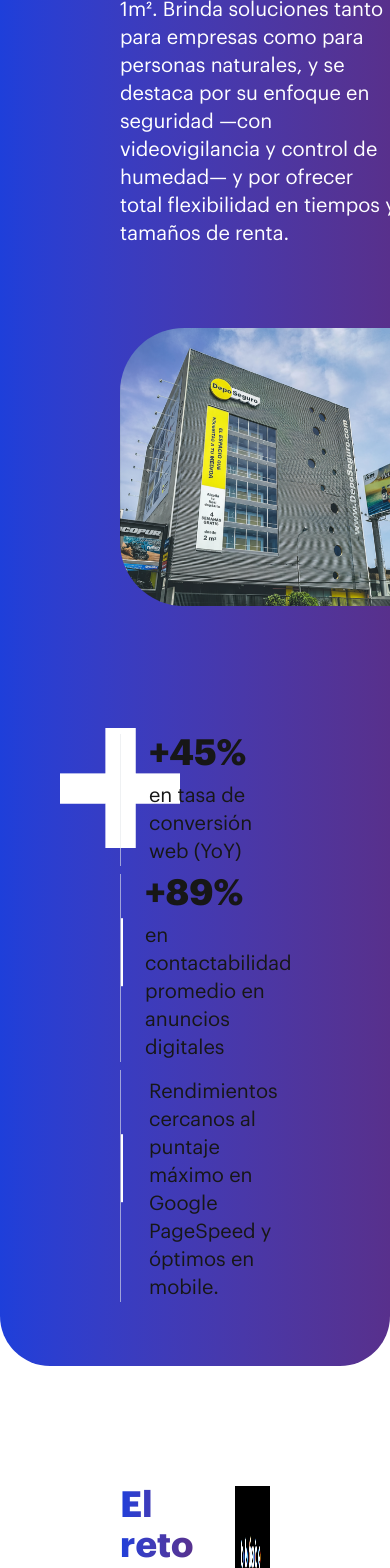
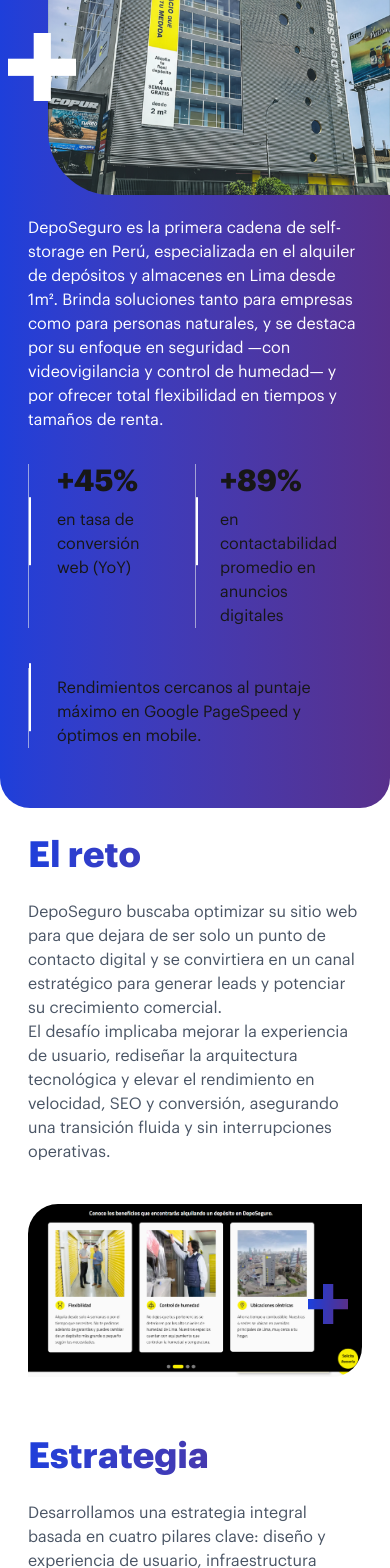
Before and after one commit to falarcon281096/attach-group, a Next.js app: page /casos-de-exito/deposeguro in a window 390 px wide. Shown: the part 432-2000 px from the top of the page. Built offline with nearby package versions, Linux system fonts and the light colour scheme.

Commit message:
Ultima plantilla para casos de exito deposeguro

```diff
--- a/src/app/casos-de-exito/deposeguro/page.tsx
+++ b/src/app/casos-de-exito/deposeguro/page.tsx
@@ -1,6 +1,5 @@
 "use client";
 
-import Link from "next/link";
 import Image from "next/image";
 import ResultsSection from "../../../components/ResultsSection";
 import Header from "../../../components/Header";
@@ -32,54 +31,63 @@
         <Header />
 
         {/* Hero Section */}
-        <div className="bg-linear-to-r from-[#1e3fda] to-[#58308c]  rounded-b-[50px] relative z-10">
-          <div className="rounded-b-[50px]  ml-15 pt-20 pb-16">
-            <div className="grid lg:grid-cols-2 gap-12 items-center ml-15">
+        <div className="bg-linear-to-r from-[#1e3fda] to-[#58308c]  rounded-b-[30px] lg:rounded-b-[50px] relative z-10">
+          <div className="rounded-b-[50px] lg:ml-15 lg:pt-17 pb-0 lg:pb-16 pt-35">
+            <div className="grid lg:grid-cols-2 gap-12 items-center lg:ml-15">
               {/* Content */}
-              <div className="text-white">
-                <p className="text-5xl font-800" style={{fontWeight:'100'}}>Optimización web</p>
+              <div className="text-white px-7">
+                <p className="text-3xl lg:text-5xl font-800" style={{fontWeight:'100'}}>Optimización web</p>
                 <h1 className="text-4xl lg:text-6xl font-bold mb-8 mr-4">
                   que impulsa la conversión
                 </h1>
-                <p className="text-xl text-white mb-8 max-w-lg">
+                <p className="pt-90 lg:pt-0 text-l lg:text-xl text-white mb-8 max-w-lg">
                   DepoSeguro es la primera cadena de self-storage en Perú, especializada en el alquiler de depósitos y almacenes en Lima desde 1m². Brinda soluciones tanto para empresas como para personas naturales, y se destaca por su enfoque en seguridad —con videovigilancia y control de humedad— y por ofrecer total flexibilidad en tiempos y tamaños de renta.
                 </p>
               </div>
 
               {/* Image placeholder - where the person and city image goes */}
-              <div className="relative
+              <div className="
+                    absolute
+                    top-[23%]
+                    lg:top-[unset]
+                    pl-12
+                    lg:pl-0
+                    lg:relative
                     before:absolute before:inset-0
                     before:bg-[url('/images/general/attach_cross_white.png')]
                     before:bg-no-repeat
                     before:bg-center
                     before:content-['']
                     before:bg-[length:100%_100%]
-                    before:w-30
-                    before:h-30
-                    before:-translate-x-1/2
-                    before:top-100">
-                <Image className="w-full rounded-l-[4rem]" src="/images/casos-de-exito/deposeguro.png" alt="Home caminando hacia un portal con el logo de Attach" width={1200} height={1000} />
+                    lg:before:w-30
+                    lg:before:h-30
+                    before:w-17
+                    before:h-17
+                    lg:before:-translate-x-1/2
+                    before:-translate-x-[-0.5rem]
+                    lg:before:top-100
+                    before:top-45">
+                <Image className="w-full rounded-l-[4rem]" src="/images/casos-de-exito/deposeguro.png" alt="Sede Deposeguro" width={1200} height={1000} />
               </div>
             </div>
           </div>
 
           {/*Indicadores*/}
           <section className="">
-            <div className="mx-30 py-16 grid lg:grid-cols-3 gap-2">
+            <div className="mx-7 lg:mx-30 pt-0 pb-15 lg:py-16 grid grid-cols-2 lg:grid-cols-3 lg:gap-2 gap-y-10">
               {/* Indicador 1 */}
               <div className="relative px-7 border-l border-gray-200/60 before:content-[''] before:absolute before:left-0 before:top-[45%] before:-translate-y-[60%] before:w-[2px] before:h-17 before:bg-white">
-                <p className="font-bold text-4xl lg:text-5xl">+45%</p>
-                <p className="mt-2 text-xl">en tasa de conversión web (YoY)</p>
+                <p className="font-bold text-3xl lg:text-5xl">+45%</p>
+                <p className="mt-2 lg:text-xl text-l">en tasa de conversión web (YoY)</p>
               </div>
               {/* Indicador 2 */}
               <div className="relative px-6 border-l border-gray-200/60 before:content-[''] before:absolute before:left-0 before:top-[45%] before:-translate-y-[60%] before:w-[2px] before:h-17 before:bg-white">
-                <p className="font-bold text-4xl lg:text-5xl">+89%</p>
-                <p className="mt-2 text-xl">en contactabilidad promedio en anuncios digitales</p>
+                <p className="font-bold text-3xl lg:text-5xl">+89%</p>
+                <p className="mt-2 lg:text-xl text-l">en contactabilidad promedio en anuncios digitales</p>
               </div>
               {/* Indicador 3 */}
               <div className="relative px-7 border-l border-gray-200/60 before:content-[''] before:absolute before:left-0 before:top-[45%] before:-translate-y-[60%] before:w-[2px] before:h-17 before:bg-white">
-
-                <p className="mt-2 text-xl">Rendimientos cercanos al puntaje máximo en Google PageSpeed y óptimos en mobile.</p>
+                <p className="lg:mr-0 mr-[-196px] mt-2 lg:text-xl text-l">Rendimientos cercanos al puntaje máximo en Google PageSpeed y óptimos en mobile.</p>
               </div>
             </div>
           </section>
@@ -87,34 +95,42 @@
       </div>
 
       {/* Contenido casos de éxito */}
-      <section className="bg-white rounded-b-[50px] py-30">
-        <div className="flex gap-10 mx-30 pb-20 justify-items-stretch">
+      <section className="bg-white lg:rounded-b-[50px] rounded-b-[30px] pt-7 pb-0 px-7 lg:pt-30 lg:pb-10">
+        <div className="flex gap-10 lg:mx-30 pb-15 lg:flex-row flex-col justify-items-stretch">
           {/* Carlo R.*/}
-          <div className="w-1/2">
+          <div className="lg:w-1/2">
             <h3 className="text-4xl lg:text-5xl bg-linear-to-r from-[#1e3fda] to-[#58308c] bg-clip-text text-transparent font-bold mb-6">
               El reto
             </h3>
-            <p className="tex-xl text-gray-400">DepoSeguro buscaba optimizar su sitio web para que dejara de ser solo un punto de contacto digital y se convirtiera en un canal estratégico para generar leads y potenciar su crecimiento comercial.</p>
-            <p className="tex-xl text-gray-400">El desafío implicaba mejorar la experiencia de usuario, rediseñar la arquitectura tecnológica y elevar el rendimiento en velocidad, SEO y conversión, asegurando una transición fluida y sin interrupciones operativas.</p>
+            <p className="tex-xl text-gray-600">DepoSeguro buscaba optimizar su sitio web para que dejara de ser solo un punto de contacto digital y se convirtiera en un canal estratégico para generar leads y potenciar su crecimiento comercial.</p>
+            <p className="tex-xl text-gray-600">El desafío implicaba mejorar la experiencia de usuario, rediseñar la arquitectura tecnológica y elevar el rendimiento en velocidad, SEO y conversión, asegurando una transición fluida y sin interrupciones operativas.</p>
           </div>
-          <div className="flex justify-end relative w-[50%]
+          <div className="
+                    flex
+                    justify-end
+                    relative
+                    lg:w-[50%]
                     before:absolute before:inset-0
                     before:bg-[url('/images/general/attach_cross_blue_to_purple.png')]
                     before:bg-no-repeat
                     before:bg-center
                     before:content-['']
                     before:bg-[length:100%_100%]
-                    before:w-15
-                    before:h-15
-                    before:-translate-x-1/5
-                    before:top-45">
-            <Image className="w-full" src="/images/casos-de-exito/deposeguro/deposeguro_elreto.png" alt="Home caminando hacia un portal con el logo de Attach" width={1200} height={1000} quality={100} />
+                    before:w-10
+                    before:h-10
+                    before:-translate-x-[-17.5rem]
+                    before:top-20
+                    lg:before:w-15
+                    lg:before:h-15
+                    lg:before:-translate-x-1/2
+                    lg:before:top-45">
+            <Image className="w-full rounded-tl-[30px] rounded-br-[30px] lg:rounded-tl-[50px] lg:rounded-br-[50px]" src="/images/casos-de-exito/deposeguro/deposeguro_elreto.png" alt="Home caminando hacia un portal con el logo de Attach" width={1200} height={1000} quality={100} />
           </div>
 
         </div>
 
-        <div className="flex gap-10 mx-30 pb-20 justify-items-stretch">
-          <div className="flex justify-end relative w-[50%]
+        <div className="flex gap-10 lg:gap-15 lg:mx-30 pb-20 lg:flex-row flex-col justify-items-stretch">
+          <div className="flex justify-end relative lg:w-[50%]
                     before:absolute before:inset-0
                     before:bg-[url('/images/general/attach_cross_blue_to_purple.png')]
                     before:bg-no-repeat
@@ -124,36 +140,37 @@
                     before:w-15
                     before:h-15
                     before:-translate-x-[-36rem]
-                    before:top-105">
-            <Image className="w-full" src="/images/casos-de-exito/deposeguro/deposeguro_laestrategia.png" alt="Home caminando hacia un portal con el logo de Attach" width={1200} height={1000} quality={100} />
+                    before:top-105
+                    lg:order-[unset]
+                    order-2">
+            <Image className="w-full lg:h-150 lg:rounded-tr-[50px] lg:rounded-bl-[50px] rounded-tr-[30px] rounded-bl-[30px] object-cover" src="/images/casos-de-exito/deposeguro/deposeguro_laestrategia.png" alt="Home caminando hacia un portal con el logo de Attach" width={1200} height={1000} quality={100} />
           </div>
           {/* Carlo R.*/}
-          <div className="w-1/2">
+          <div className="lg:w-1/2">
             <h3 className="text-4xl lg:text-5xl bg-linear-to-r from-[#1e3fda] to-[#58308c] bg-clip-text text-transparent font-bold mb-6">
               Estrategia
             </h3>
-            <p className="tex-xl text-gray-400">Desarrollamos una estrategia integral basada en cuatro pilares clave: diseño y experiencia de usuario, infraestructura tecnológica, escalabilidad y posicionamiento digital.</p>
-            <p className="tex-xl text-gray-400"><b>1. Diagnóstico profundo y definición de objetivos:</b><br />
+            <p className="tex-xl text-gray-600">Desarrollamos una estrategia integral basada en cuatro pilares clave: diseño y experiencia de usuario, infraestructura tecnológica, escalabilidad y posicionamiento digital.</p>
+            <p className="tex-xl text-gray-600"><b>1. Diagnóstico profundo y definición de objetivos:</b><br />
               Auditoría completa del sitio anterior —usabilidad, velocidad, arquitectura y SEO— complementada con investigación de usuarios y benchmarking competitivo. Esto nos permitió definir funcionalidades clave, flujos eficientes y KPIs alineados al negocio.</p>
-            <p className="tex-xl text-gray-400"><b>2. Diseño UX/UI y desarrollo web optimizado:</b><br />
+            <p className="tex-xl text-gray-600"><b>2. Diseño UX/UI y desarrollo web optimizado:</b><br />
               Diseñamos una experiencia centrada en el usuario, con enfoque mobile-first, interfaces intuitivas y navegación clara. El desarrollo fue realizado en WordPress utilizando tecnologías avanzadas, priorizando velocidad, seguridad y escalabilidad, y aplicando prácticas que aseguran un alto rendimiento en Google Page Speed.</p>
-            <p className="tex-xl text-gray-400"><b>3. SEO técnico y migración a Google Cloud Platform (GCP):</b><br />
+            <p className="tex-xl text-gray-600"><b>3. SEO técnico y migración a Google Cloud Platform (GCP):</b><br />
               Construimos el sitio con una estructura semántica y URLs optimizadas desde su base. Además, migramos la infraestructura a GCP para garantizar disponibilidad, monitoreo continuo y capacidad de escalar de manera flexible según demanda.</p>
-            <p className="tex-xl text-gray-400"><b>4. Lanzamiento controlado y mejora continua:</b><br />
+            <p className="tex-xl text-gray-600"><b>4. Lanzamiento controlado y mejora continua:</b><br />
               Realizamos pruebas exhaustivas antes del lanzamiento, seguimiento post-live y optimizaciones basadas en métricas reales de uso, conversión y posicionamiento. También brindamos soporte continuo con actualizaciones, mantenimiento y mejoras evolutivas.</p>
           </div>
         </div>
-<ResultsSection stats={stats} />
+      <ResultsSection stats={stats} />
       </section>
 
 
 
       {/* CTA Talk Us */}
-      <section className="pb-17 pr-30">
-        <div className="flex flex-col gap-10 pl-30 pt-20 pb-17 border-r-2 border-b-2 border-white/30 rounded-br-[50px]">
-          <h2 className="text-3xl md:text-4xl lg:text-5xl font-bold max-w-5xl">
-            Desarrollemos algo
-            increíble juntos.
+      <section className="pb-17 px-5 lg:pr-30">
+        <div className="flex flex-col gap-10 lg:pl-30 pt-20 lg:pb-17 lg:border-r-2 lg:border-b-2 lg:border-white/30 lg:rounded-br-[50px]">
+          <h2 className="text-3xl md:text-4xl lg:text-5xl font-bold max-w-2xl">
+            Desarrollemos algo increíble juntos.
           </h2>
 
           <button className="self-start bg-white text-[#1e3fda] font-semibold py-3 px-6 rounded-md hover:bg-opacity-90 transition">
--- a/src/components/ResultsSection.tsx
+++ b/src/components/ResultsSection.tsx
@@ -10,7 +10,7 @@
 
 export default function ResultsSection({ stats, title = "Resultados" }: ResultsSectionProps) {
   return (
-    <div className="flex gap-10 mx-30 pb-20 justify-items-stretch">
+    <div className="flex gap-0 lg:gap-15 lg:mx-30 pb-20 lg:flex-row flex-col justify-items-stretch">
       <h3 className="text-4xl lg:text-5xl bg-linear-to-r from-[#1e3fda] to-[#58308c] bg-clip-text text-transparent font-bold mb-6">
         {title}
       </h3>
@@ -32,8 +32,8 @@
                 before:h-13
                 before:bg-[#1840E2]
                 flex flex-col gap-2 pl-5">
-              <h2 className="text-3xl font-bold text-[#1840E2]">{item.value}</h2>
-              <p className="text-gray-500 leading-relaxed text-xl md:text-base">
+              <h2 className="text-2xl lg:text-3xl font-bold text-[#1840E2]">{item.value}</h2>
+              <p className="text-s text-gray-600 leading-relaxed lg:text-xl md:text-base">
                 {item.text}
               </p>
             </div>
```
